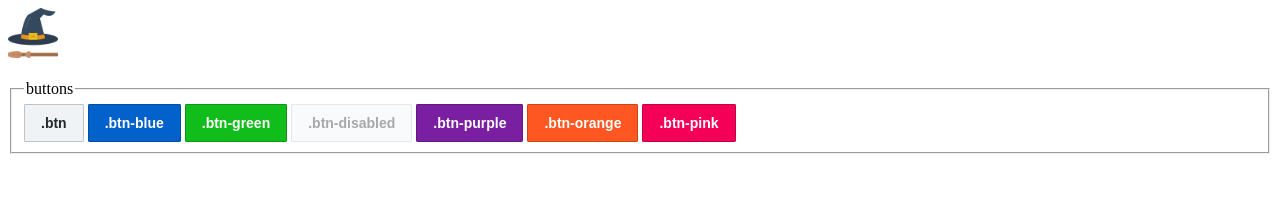
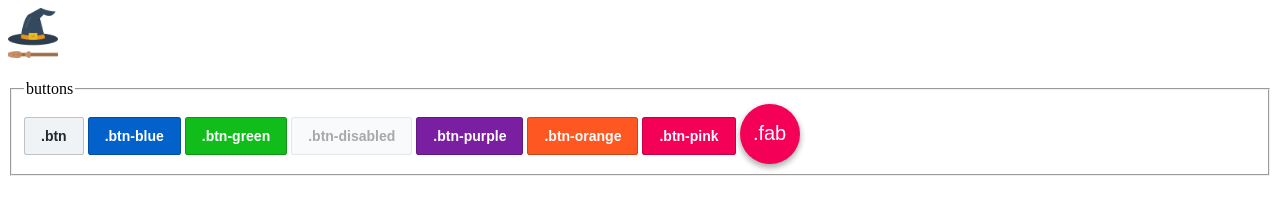
Before and after one commit to iamabs2001/wizardcss, a website built with webpack: page index.html in a window 1280 px wide. Built offline with nearby package versions, Linux system fonts and the light colour scheme.

Commit message:
New Component fab

```diff
--- a/index.html
+++ b/index.html
@@ -20,6 +20,7 @@
         <button class="btn btn-purple">.btn-purple</button>
         <button class="btn btn-orange">.btn-orange</button>
         <button class="btn btn-pink">.btn-pink</button>
+        <button class="fab">.fab</button>
     </fieldset>
 
 </body>
--- a/src/components/button.scss
+++ b/src/components/button.scss
@@ -15,9 +15,32 @@
     -ms-user-select: none;
     user-select: none;
     border: 1px solid rgba(0, 0, 0, 0.2);
-    border-radius: 0.10em;
+    border-radius: 0.20em;
     color: #24292e;
     background-color: #eff3f6;
+}
+
+.fab {
+    box-shadow: 0 6px 10px 0 #666;
+    transition: all 0.1s ease-in-out;
+    background-color:$pink;
+    width:60px;
+    height:60px;
+    border-radius:100%;
+    background:$pink;
+    border:none;
+    outline:none;
+    color:#FFF;
+    font-size:20px;
+    box-shadow: 0 3px 6px rgba(0,0,0,0.16), 0 3px 6px rgba(0,0,0,0.23);
+    transition:.3s;
+    -webkit-tap-highlight-color: rgba(0,0,0,0);
+    user-select: none;
+}
+
+.fab:hover {
+    box-shadow: 0 6px 14px 0 #666;
+    transform: scale(1.05);
 }
 
 .btn-disabled {
```
Also changed, not shown: dist/wizardcss.min.css.
